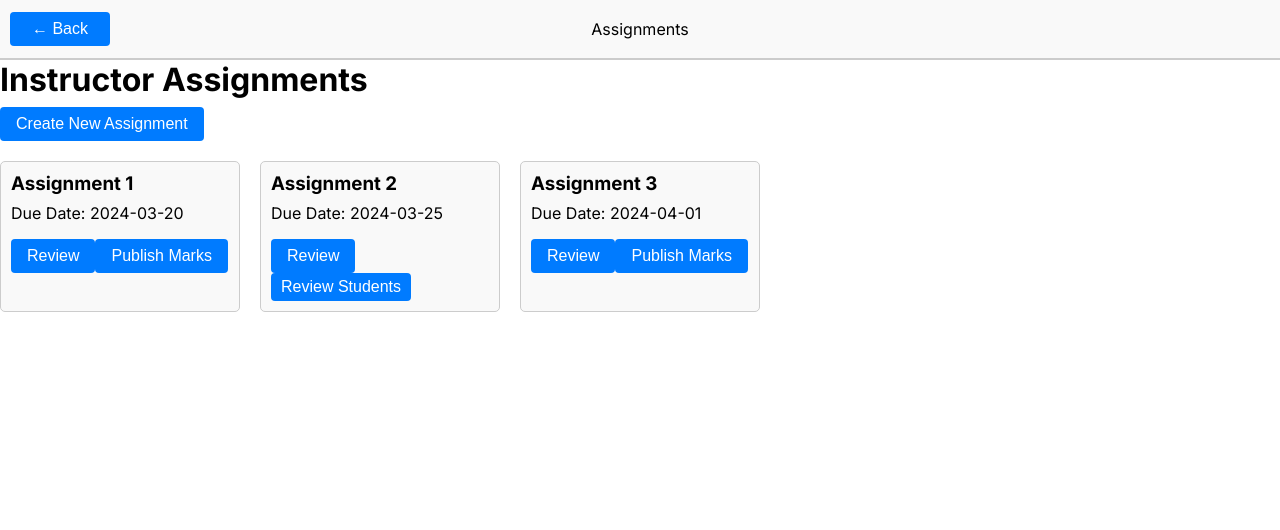
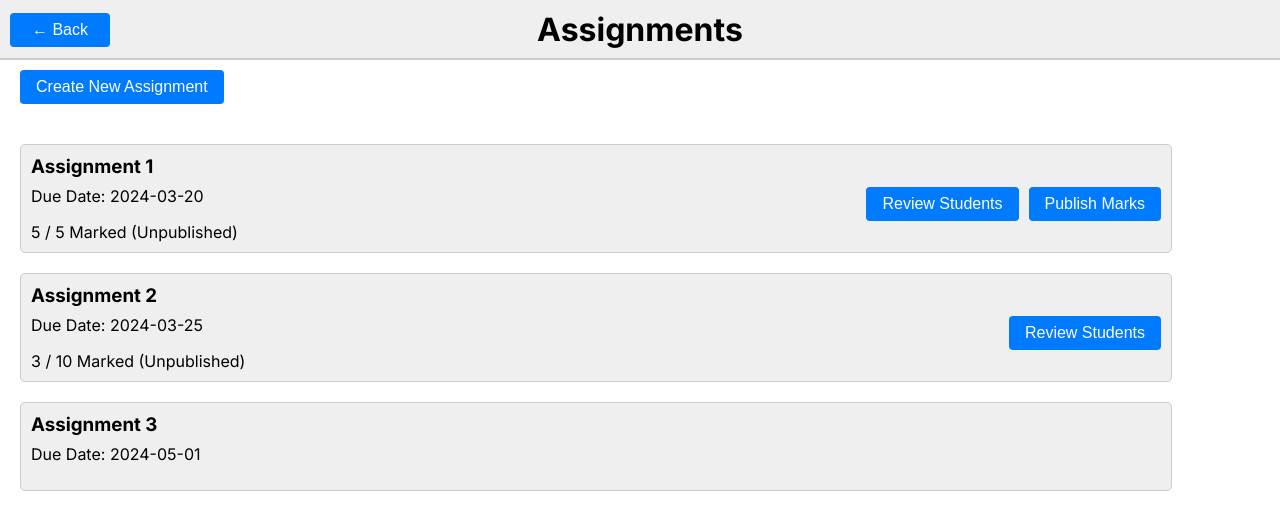
Before and after one commit to Flying-Kimbo/c302p3, a Next.js app: page /instructor/assignments in a window 1280 px wide. Shown: the top 530 px of the page. Built offline with nearby package versions, Linux system fonts and the light colour scheme.

Commit message:
Instructor assignment page overhaul

```diff
--- a/src/app/globals.css
+++ b/src/app/globals.css
@@ -28,7 +28,7 @@
 
   --callout-rgb: 238, 240, 241;
   --callout-border-rgb: 172, 175, 176;
-  --card-rgb: 	249	249	249;
+  --card-rgb: 	239	239	239;
   --card-border-rgb: 204	204	204;
   --card-callout: rgb(200,223,196);
   --text-colour: #000000;
@@ -67,6 +67,7 @@
 /* convenience variables */
 :root {
   --foreground-color: rgb(var(--foreground-rgb));
+  --background-color: rgb(var(--background-end-rgb));
   --card-border-color: rgb(var(--card-border-rgb));
   --card-color: rgb(var(--card-rgb));
   --clickable-primary: #007bff;
--- a/src/app/header.jsx
+++ b/src/app/header.jsx
@@ -60,9 +60,9 @@ const Header = () => {
   return (
     <header className='header'>
       {conditionalBackButton()}
-      <span className='pageTitle'>
+      <h1 className='pageTitle'>
       {currentPage}
-      </span>
+      </h1>
     </header>
   );
 };
--- a/src/app/instructor/assignments/page.module.css
+++ b/src/app/instructor/assignments/page.module.css
@@ -3,12 +3,19 @@
 }
 
 .assignmentsContainer {
-  display: grid;
-  grid-template-columns: repeat(auto-fill, minmax(200px, 1fr));
-  grid-gap: 20px;
+  width: 90%;
+  margin-left: 20px;
+  margin-top: 10px;
+
+  display: flex;
+  flex-direction: column;
+  gap: 20px;
 }
 
 .assignmentTile {
+  display: flex;
+  justify-content: space-between;
+  align-items: center;
   border: 1px solid var(--card-border-color);
   border-radius: 5px;
   padding: 10px;
@@ -17,6 +24,9 @@
 
 .actions {
   margin-top: 10px;
+  display: flex;
+  align-items: center;
+  gap: 10px;
 }
 
 .dropdown {
@@ -24,24 +34,28 @@
   display: inline-block;
 }
 
-.dropbtn {
-  /* all this does is make dropbttns a little skinnier than regular buttons. do we want this? */
-  padding: 5px 10px;
-}
-
 .dropdownContent {
   display: none;
   position: absolute;
-  background-color: #f9f9f9;
+  background-color: var(--background-color);
   min-width: 160px;
-  box-shadow: 0px 8px 16px 0px rgba(0,0,0,0.2);
+  box-shadow: 0px 8px 16px 0px rgba(0, 0, 0, 0.2);
   z-index: 1;
 }
 
 .dropdownContent p {
   padding: 5px 10px;
   margin: 0;
-  border-bottom: 1px solid #ccc;
+  border-bottom: 1px solid var(--card-border-color);
+}
+
+.studentList {
+  display: flex;
+  flex-wrap: wrap;
+}
+
+.studentList button {
+  margin: 5px;
 }
 
 .dropdown:hover .dropdownContent {
--- a/src/app/instructor/assignments/page.tsx
+++ b/src/app/instructor/assignments/page.tsx
@@ -3,58 +3,111 @@
 import React, { useState } from 'react';
 import styles from './page.module.css';
 
+
+
+
+
 const InstructorAssignments = () => {
   // Dummy assignments data
   const [assignments, setAssignments] = useState([
-    { id: 1, name: 'Assignment 1', dueDate: '2024-03-20', marked: true },
-    { id: 2, name: 'Assignment 2', dueDate: '2024-03-25', marked: false },
-    { id: 3, name: 'Assignment 3', dueDate: '2024-04-01', marked: true },
+    { id: 1, name: 'Assignment 1', dueDate: '2024-03-20', markedCount: 5, totalCount: 5, marksPublished: false },
+    { id: 2, name: 'Assignment 2', dueDate: '2024-03-25', markedCount: 3, totalCount: 10, marksPublished: false },
+    { id: 3, name: 'Assignment 3', dueDate: '2024-05-01', markedCount: 0, totalCount: 10, marksPublished: false },
     // Add more assignments as needed
   ]);
 
-  const handleReview = (assignmentId) => {
+  const handleReview = (assignmentId: number, studentId: number) => {
     // Handle review functionality here
-    console.log(`Reviewing assignment with ID: ${assignmentId}`);
-    location.href="/instructor/assignments/review"
+    console.log(`Reviewing assignment with ID: ${assignmentId} on student with ID: ${studentId}`);
+    location.href = "/instructor/assignments/review"
   };
 
-  const handlePublishMarks = (assignmentId) => {
-    // Handle publish marks functionality here
-    console.log(`Publishing marks for assignment with ID: ${assignmentId}`);
+  const handlePublishMarks = (assignmentId: number) => {
+    const TargetAssignmentIndex = assignments.findIndex((assignment) => assignment.id === assignmentId);
+    if (TargetAssignmentIndex === -1) {
+      throw new Error(`Assignment with ID ${assignmentId} not found`);
+    }
+    const updatedAssignments = [...assignments];
+    updatedAssignments[TargetAssignmentIndex].marksPublished = true;
+    setAssignments(updatedAssignments);
   };
 
   const handleNewAssignment = () => {
     // Handle creation of a new assignment functionality here
     console.log('Creating a new assignment');
-    location.href="/instructor/assignments/create"
+    location.href = "/instructor/assignments/create"
   };
+
+  // generate dummy data for students
+  const getUnmarkedStudents = (assignmentId: number) => {
+    const targetAssignment = assignments.find((assignment) => assignment.id === assignmentId);
+    if (!targetAssignment) {
+      throw new Error(`Assignment with ID ${assignmentId} not found`);
+    }
+    const unmarkedStudents = targetAssignment.totalCount - targetAssignment.markedCount;
+    const StudentList = [];
+    for (let i = 1; i <= unmarkedStudents; i++) {
+      StudentList.push({ id: i, name: `Student ${i}` });
+    }
+    return StudentList;
+  }
+  const getMarkedStudents = (assignmentId: number) => {
+    const targetAssignment = assignments.find((assignment) => assignment.id === assignmentId);
+    if (!targetAssignment) {
+      throw new Error(`Assignment with ID ${assignmentId} not found`);
+    }
+    const unmarkedStudentCount = targetAssignment.totalCount - targetAssignment.markedCount;
+    const StudentList = [];
+    for (let i = 1; i <= targetAssignment.markedCount; i++) {
+      StudentList.push({ id: i, name: `Student ${i + unmarkedStudentCount}` });
+    }
+    return StudentList;
+  }
 
   return (
     <div>
-      <h1>Instructor Assignments</h1>
-      <div className={styles.buttons}>
-        <button onClick={handleNewAssignment}>Create New Assignment</button>
-      </div>
       <div className={styles.assignmentsContainer}>
+        <div className={styles.buttons}>
+          <button onClick={handleNewAssignment}>Create New Assignment</button>
+        </div>
         {assignments.map((assignment) => (
           <div key={assignment.id} className={styles.assignmentTile}>
-            <h3>{assignment.name}</h3>
-            <p>Due Date: {assignment.dueDate}</p>
+            <div className={styles.assignmentInfo}>
+              <h3>{assignment.name}</h3>
+              <p>Due Date: {assignment.dueDate}</p>
+              {/* display a count of marked assignments if past due date */}
+              {Date.now() > Date.parse(assignment.dueDate) ?
+                <span>{assignment.markedCount} / {assignment.totalCount} Marked ({assignment.marksPublished ? "Published" : "Unpublished"})</span>
+                :
+                null}
+            </div>
             <div className={styles.actions}>
-              <button onClick={() => handleReview(assignment.id)}>Review</button>
-              {assignment.marked ? (
-                <button onClick={() => handlePublishMarks(assignment.id)}>Publish Marks</button>
-              ) : (
+              {/* Allow instructor to review assignments if past due date */}
+              {Date.now() > Date.parse(assignment.dueDate) ?
                 <div className={styles.dropdown}>
                   <button className={styles.dropbtn}>Review Students</button>
                   <div className={styles.dropdownContent}>
-                    <p>Students Marked: Yes</p>
-                    {/* Placeholder for list of students */}
-                    <p>Students Not Marked: No</p>
-                    {/* Placeholder for list of students */}
+                    {assignment.markedCount != assignment.totalCount ? (<p>Unmarked Submissions:</p>) : null}
+                    <div className={styles.studentList}>
+                      {getUnmarkedStudents(assignment.id).map((student) => (
+                        <button key={student.id} onClick={() => handleReview(assignment.id, student.id)}>{student.name}</button>
+                      ))}
+                    </div>
+                    {assignment.markedCount > 0 ? (<p>Marked Submissions:</p>) : null}
+                    <div className={styles.studentList}>
+                      {getMarkedStudents(assignment.id).map((student) => (
+                        <button key={student.id} onClick={() => handleReview(assignment.id, student.id)}>{student.name}</button>
+                      ))}
+                    </div>
                   </div>
                 </div>
-              )}
+                :
+                null}
+              {/* allow instructor to publish marks if all submissions are marked */}
+              {(assignment.markedCount == assignment.totalCount && !assignment.marksPublished) ?
+                (<button onClick={() => handlePublishMarks(assignment.id)}>Publish Marks</button>)
+                :
+                null}
             </div>
           </div>
         ))}
```
